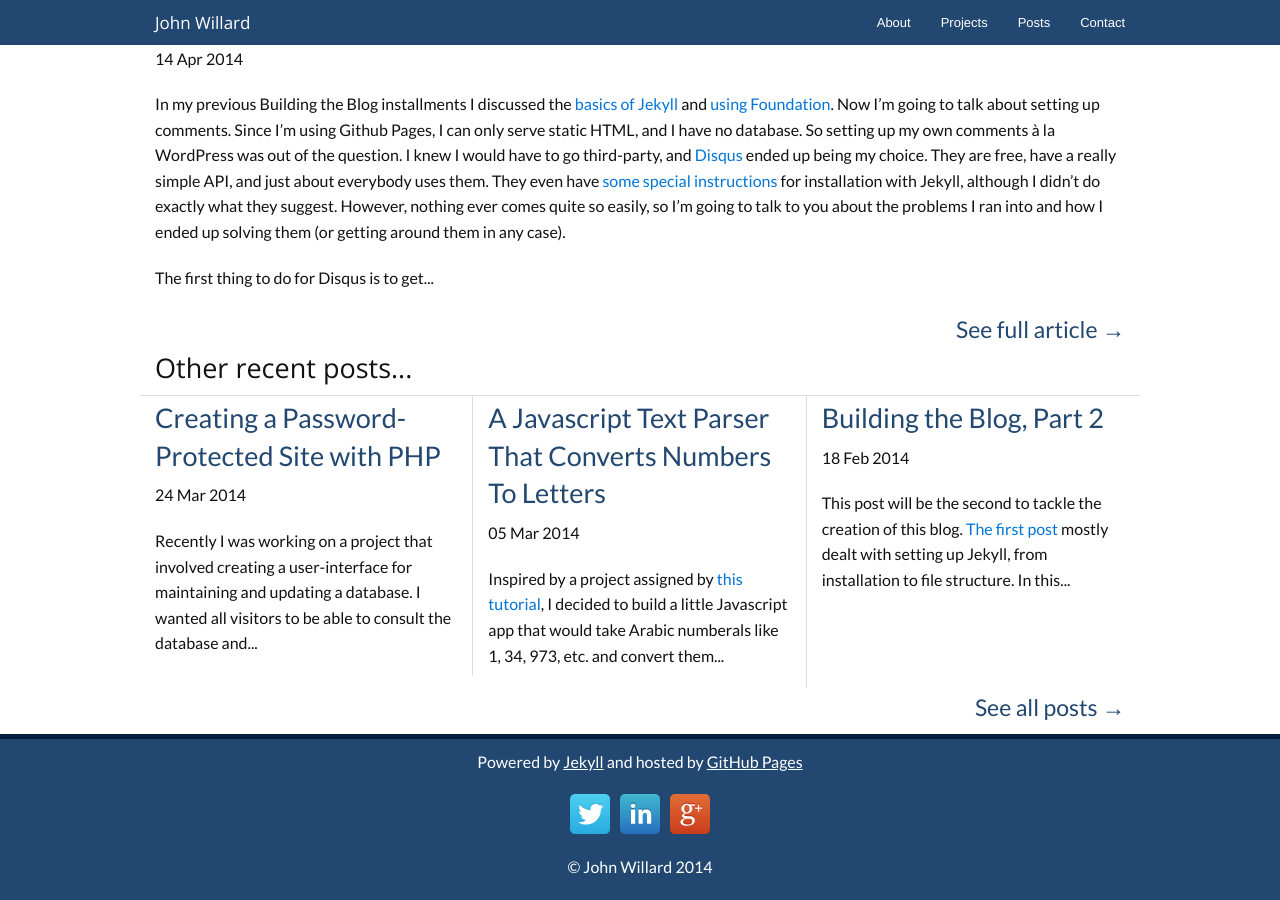
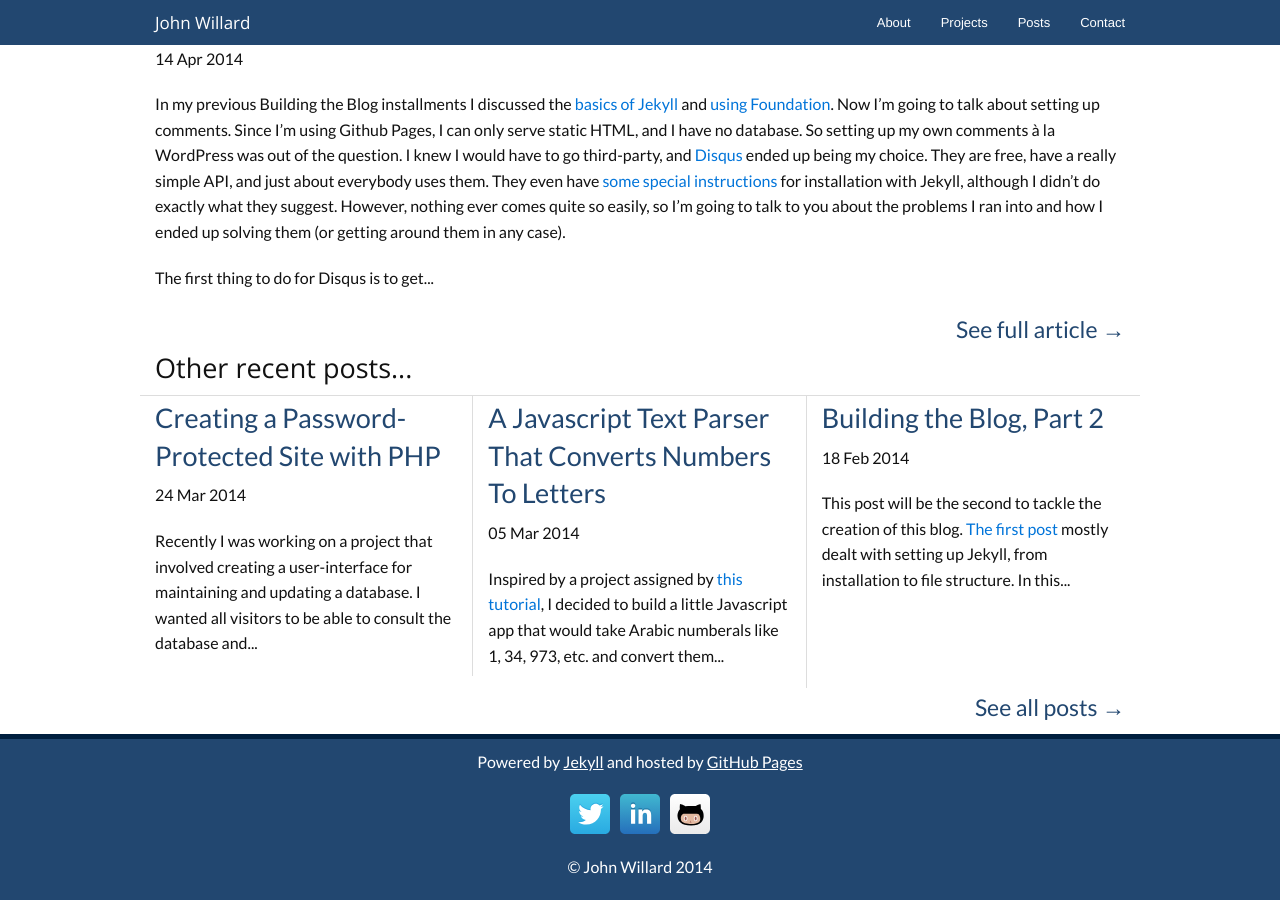
Before and after one commit to jgwil2/jgwil2.github.io, a Jekyll site: the page built from index.html, in a window 1280 px wide and 900 px high, scrolled down 889 px. Built offline with Jekyll 4.4.1, drawn with Linux system fonts in a browser that asks for light colours; nearby versions of some CDN libraries; library files that are not in the unit come from our copies; Markdown is read by kramdown in place of the engine named in the settings; comment, search, counter and statistics services are not loaded.

Commit message:
'github_logo'

```diff
--- a/_includes/footer.html
+++ b/_includes/footer.html
@@ -3,7 +3,7 @@
 	<div class="row">
 		<div class="text-center large-12 columns">
 			<p>Powered by <a href="http://jekyllrb.com/" >Jekyll</a> and hosted by <a href="http://pages.github.com/" >GitHub Pages</a></p>
-			<p><a href="https://twitter.com/jgwil2" ><img src="/img/webicon-twitter.svg" height="40" width="40" /></a><a href="http://www.linkedin.com/profile/view?id=218966131" ><img src="/img/webicon-linkedin.svg" height="40" width="40" /></a><a href="https://plus.google.com/107238244536413725063/posts" ><img src="/img/webicon-googleplus.svg" height="40" width="40" /></a></p>
+			<p><a href="https://twitter.com/jgwil2" ><img src="/img/webicon-twitter.svg" height="40" width="40" /></a><a href="http://www.linkedin.com/profile/view?id=218966131" ><img src="/img/webicon-linkedin.svg" height="40" width="40" /></a><a href="https://github.com/jgwil2" ><img src="/img/webicon-github.svg" height="40" width="40" /></a></p>
 			<p>&copy; John Willard 2014</p>
 		</div>
 	</div>
```
Also changed, not shown: img/webicon-github.svg (added), img/webicon-googleplus.svg (deleted).
